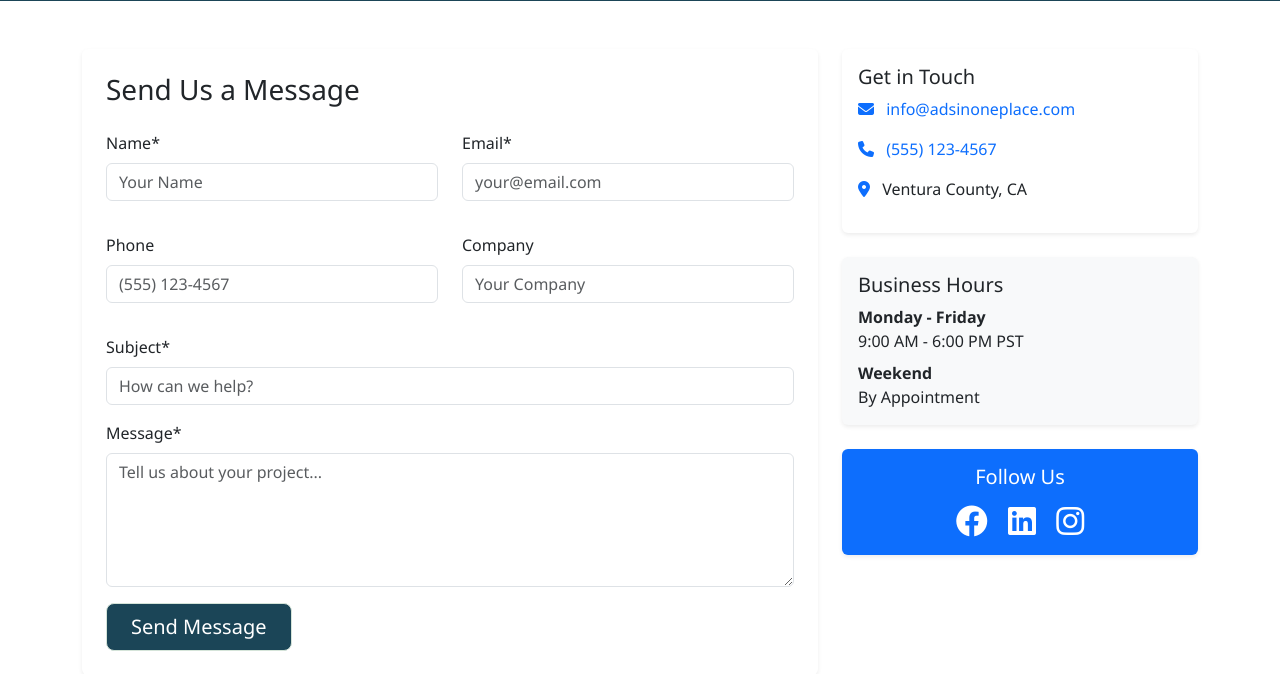
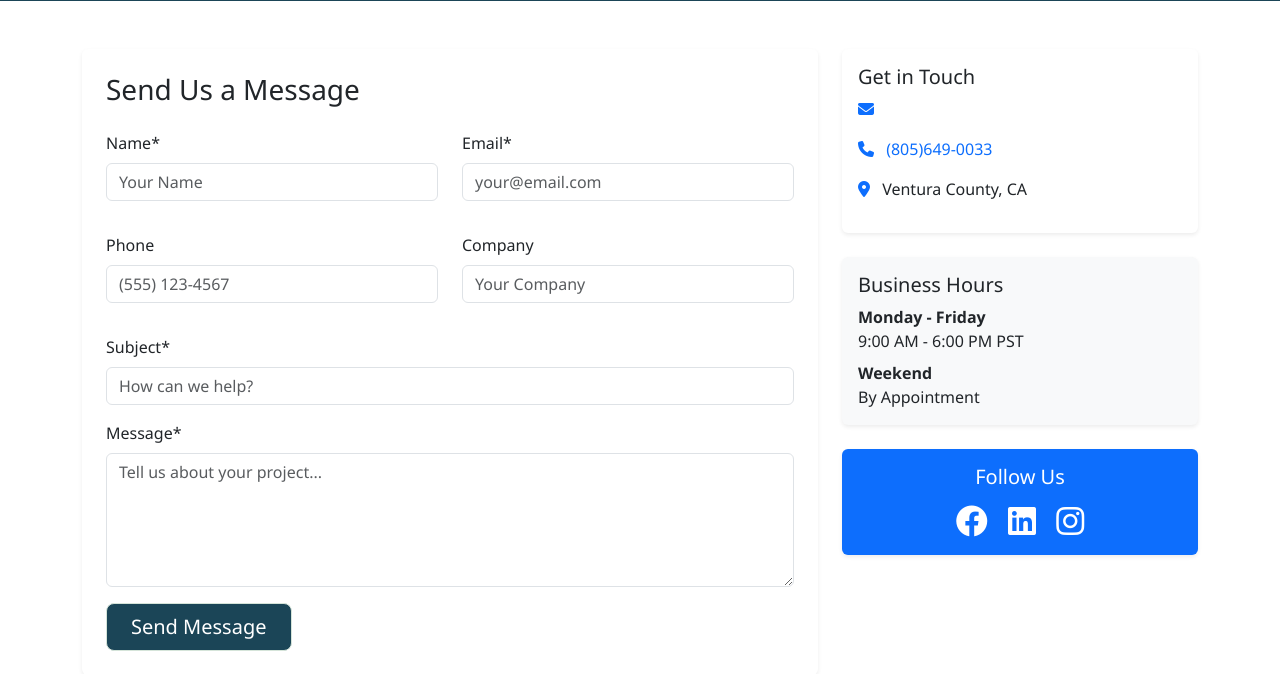
Before and after one commit to Coolbreezeondeez/adsinoneplace-website, a Django app: page /contact/ in a window 1280 px wide. Shown: the part 278-952 px from the top of the page. Run offline with Django 4.2, Linux system fonts and the light colour scheme; some libraries are stand-ins or nearby versions.

Commit message:
Changed Contact Information

```diff
--- a/templates/contact/contact.html
+++ b/templates/contact/contact.html
@@ -36,11 +36,10 @@
                         <ul class="list-unstyled">
                             <li class="mb-3">
                                 <i class="fas fa-envelope text-primary me-2"></i>
-                                <a href="mailto:info@adsinoneplace.com" class="text-decoration-none">info@adsinoneplace.com</a>
                             </li>
                             <li class="mb-3">
                                 <i class="fas fa-phone text-primary me-2"></i>
-                                <a href="tel:+15551234567" class="text-decoration-none">(555) 123-4567</a>
+                                <a href="tel:+15551234567" class="text-decoration-none">(805)649-0033</a>
                             </li>
                             <li class="mb-3">
                                 <i class="fas fa-map-marker-alt text-primary me-2"></i>
```
